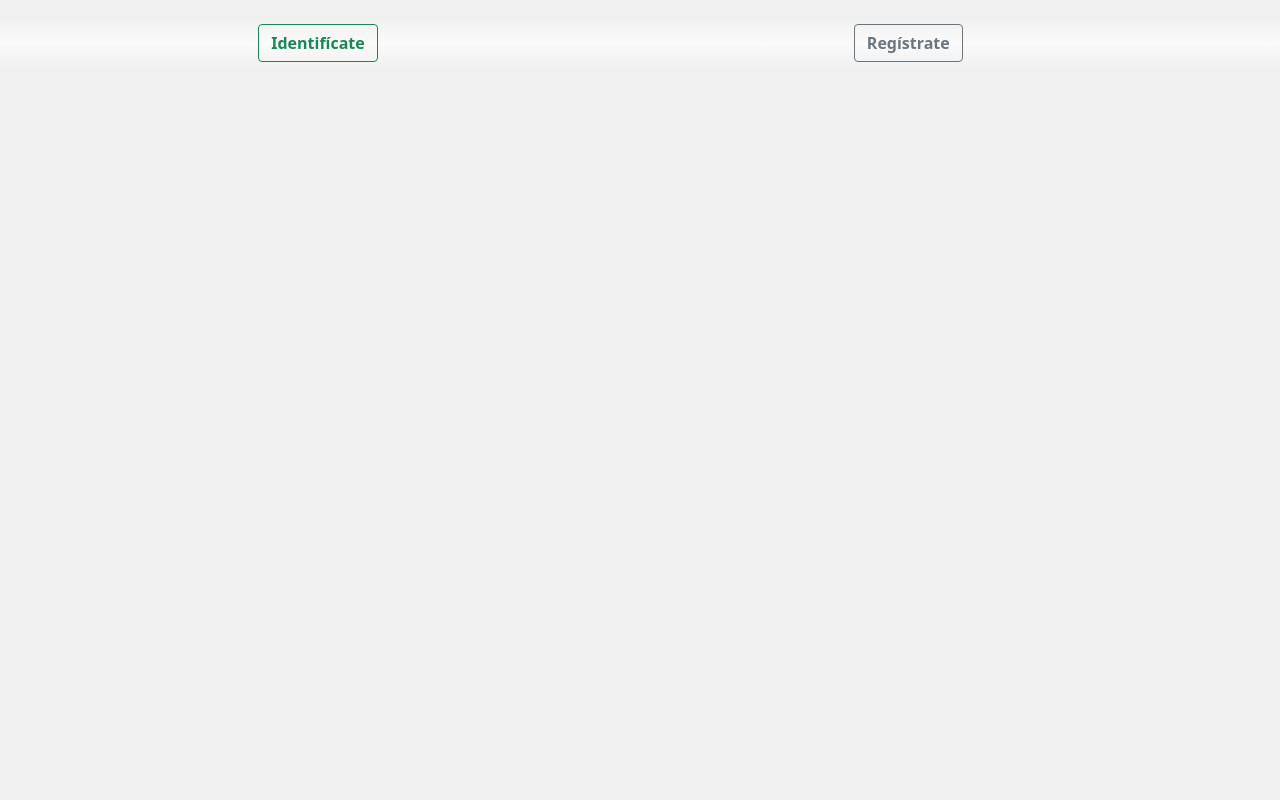
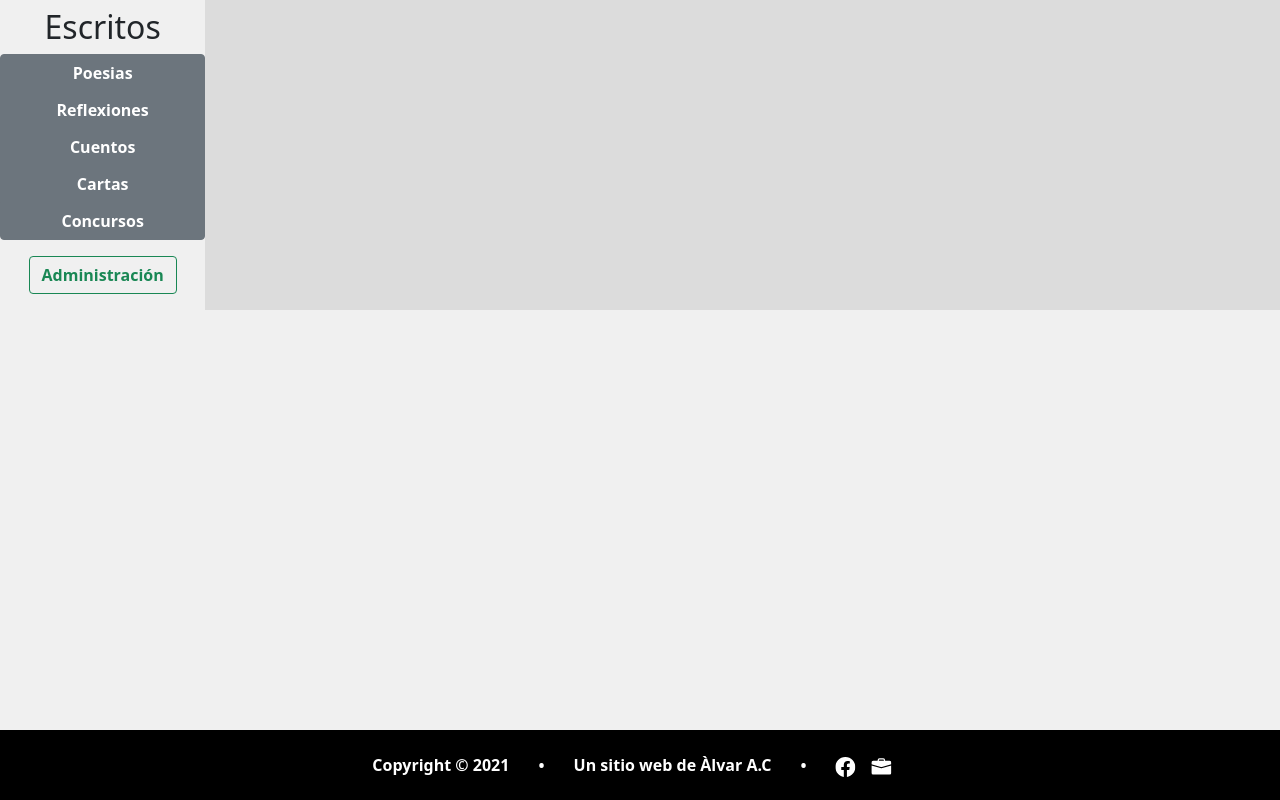
Before and after one commit to AlvarAC1/web_escritos, an Angular app in the folder client/: page / in a window 1280 px wide. Built offline with nearby package versions, Linux system fonts and the light colour scheme.

Commit message:
Creacion de ROUTING + usuario-editar + reestructuracion del menu de navegacion, la seccion de login, quitada sección registro y creado el footer:

```diff
--- a/client/src/app/app.component.html
+++ b/client/src/app/app.component.html
@@ -1,83 +1,66 @@
+<div class="row">
 
-<!--------------------------------------------------------
--	DIV TOP BIENVENIDA - Si el usuario esta registrado   -
---------------------------------------------------------->
+	<!---------------------------
+	-	DIV NAVEGADOR IZQUIERDA -
+	---------------------------->
 
-<div *ngIf="identidad" class="navigation col-lg-1" id="jo">
-	<h1>
-  		Bienvenido {{identidad.nombre}}
-	</h1>
-	<button type="button" class="btn btn-outline-danger m-2" id="salirSesion" (click)="cerrarSesion()">Cerrar sesión</button>
-</div>
+	<div class="col-2" id="navIz">
+		<div  class="navigation text-center">
 
-
-
-<div *ngIf="identidad" class="central col-lg-12 text-center">
-	<img src="https://s1.1zoom.me/b5050/596/Evening_Forests_Mountains_Firewatch_Campo_Santo_549147_1920x1080.jpg" class="img-fluid" alt="...">
-</div>
-
-<!---------------------------------------------------------------------------------------
--	DIV TOP IDENTIFICACION - Opcion con Modal, investigar como cerrar al hacer submit   -
----------------------------------------------------------------------------------------->
-
-<!-- Boton disparo modal
-<button type="button" class="btn btn-outline-success fw-bolder text-center" data-bs-toggle="modal" data-bs-target="#exampleModal">
-  Identifícate
+			<h2 class="m-2">
+		  		{{titulo}}
+			</h2>
+	<!-- Navegador Izquierda Menu -->
+			<div>
+				<div class="btn-group-vertical" id="navIzMen" role="group" aria-label="Vertical button group">
+				    <button type="button" class="btn btn-secondary fw-bolder ">
+				    	<a href="" class="text-reset text-decoration-none ">Poesias</a>
 					</button>
-Ventana Modal
-<div *ngIf="!identidad" class="modal fade" id="exampleModal" tabindex="-1" aria-labelledby="exampleModalLabel" aria-hidden="true">
-  <div class="modal-dialog">
-    <div class="modal-content">
-      <div class="modal-header">
-        <h5 class="modal-title" id="exampleModalLabel">Identifícate</h5>
-        <button type="button" class="btn-close" data-bs-dismiss="modal" aria-label="Close"></button>
-      </div>
-      <form #identificateForm="ngForm" (ngSubmit)="onSubmit()"	id="formularioIdentificateEscondido" >
-      <div class="modal-body">
-		<div *ngIf="errorMessage" class="alert alert-danger text-center" role="alert">
-			{{errorMessage}}
-		</div>
-			<div class="form-floating mb-3 bg-light" >
-		 	<input #emailIde="ngModel" [(ngModel)]="usuarioModelo_identidicado.email" 			name="emailIde" type="email" class="form-control" placeholder="nombre@ejemplo.es" required>
-		  	<label for="floatingInput" focus>Correo electrónico</label>
-		</div>
-		<div class="form-floating mb-3">
-			<input #passwordIde="ngModel" [(ngModel)]="usuarioModelo_identidicado.password" 		name="passwordIde" type="password" class="form-control" placeholder="Contraseña" required>
-		  	<label for="floatingPassword">Contraseña</label>
+					<button type="button" class="btn btn-secondary fw-bolder ">
+				    	<a href="" class="text-reset text-decoration-none">Reflexiones</a>
+					</button>
+					<button type="button" class="btn btn-secondary fw-bolder ">
+				    	<a href="" class="text-reset text-decoration-none">Cuentos</a>
+					</button>
+					<button type="button" class="btn btn-secondary fw-bolder ">
+				    	<a href="" class="text-reset text-decoration-none">Cartas</a>
+					</button>
+					<button type="button" class="btn btn-secondary fw-bolder ">
+				    	<a href="" class="text-reset text-decoration-none">Concursos</a>
+					</button>
+					<button *ngIf="identidad" type="button" class="btn btn-secondary fw-bolder ">
+				    	<a href="" class="text-reset text-decoration-none">Favoritos</a>
+					</button>
 				</div>
 			</div>
-      <div class="modal-footer">
-        <button type="button" class="btn btn-secondary" id="cerrarModal" data-bs-dismiss="modal">Cerrar</button>
-        <input type="submit" class="btn btn-outline-primary rounded-pill fw-bolder font-monospace" name="" value="Enviar">
-      </div>
-      </form>
+	<!-- Navegador Izquierda Usuario Opciones  -->
+			<div *ngIf="identidad" id="usuario_identificado" class="text-center">
+				<p class="mt-3 fw-bolder">Hola {{identidad.nombre}}</p>
+				<a [routerLink]="['/mis-datos']" class="btn btn-outline-dark">
+					<svg xmlns="http://www.w3.org/2000/svg" width="16" height="16" fill="currentColor" class="bi bi-gear" viewBox="0 0 16 16">
+						<path d="M8 4.754a3.246 3.246 0 1 0 0 6.492 3.246 3.246 0 0 0 0-6.492zM5.754 8a2.246 2.246 0 1 1 4.492 0 2.246 2.246 0 0 1-4.492 0z"/>
+						<path d="M9.796 1.343c-.527-1.79-3.065-1.79-3.592 0l-.094.319a.873.873 0 0 1-1.255.52l-.292-.16c-1.64-.892-3.433.902-2.54 2.541l.159.292a.873.873 0 0 1-.52 1.255l-.319.094c-1.79.527-1.79 3.065 0 3.592l.319.094a.873.873 0 0 1 .52 1.255l-.16.292c-.892 1.64.901 3.434 2.541 2.54l.292-.159a.873.873 0 0 1 1.255.52l.094.319c.527 1.79 3.065 1.79 3.592 0l.094-.319a.873.873 0 0 1 1.255-.52l.292.16c1.64.893 3.434-.902 2.54-2.541l-.159-.292a.873.873 0 0 1 .52-1.255l.319-.094c1.79-.527 1.79-3.065 0-3.592l-.319-.094a.873.873 0 0 1-.52-1.255l.16-.292c.893-1.64-.902-3.433-2.541-2.54l-.292.159a.873.873 0 0 1-1.255-.52l-.094-.319zm-2.633.283c.246-.835 1.428-.835 1.674 0l.094.319a1.873 1.873 0 0 0 2.693 1.115l.291-.16c.764-.415 1.6.42 1.184 1.185l-.159.292a1.873 1.873 0 0 0 1.116 2.692l.318.094c.835.246.835 1.428 0 1.674l-.319.094a1.873 1.873 0 0 0-1.115 2.693l.16.291c.415.764-.42 1.6-1.185 1.184l-.291-.159a1.873 1.873 0 0 0-2.693 1.116l-.094.318c-.246.835-1.428.835-1.674 0l-.094-.319a1.873 1.873 0 0 0-2.692-1.115l-.292.16c-.764.415-1.6-.42-1.184-1.185l.159-.291A1.873 1.873 0 0 0 1.945 8.93l-.319-.094c-.835-.246-.835-1.428 0-1.674l.319-.094A1.873 1.873 0 0 0 3.06 4.377l-.16-.292c-.415-.764.42-1.6 1.185-1.184l.292.159a1.873 1.873 0 0 0 2.692-1.115l.094-.319z"/>
+					</svg>
+					Mis datos
+				</a>
+				<div></div>
+				<button type="button" class="btn btn-outline-danger mt-3" id="salirSesion" (click)="cerrarSesion()">Salir</button>
 			</div>
 		</div>
+	<!-- Navegador Izquierda Informacion para Usuario -->
+		<div *ngIf="identidad" class="text-center mt-3">
+			<p>Estas identificado</p>
+			<router-outlet></router-outlet>
 		</div>
--->
-
-
-
-
-
-
-
-<!---------------------------------------------------------------
--	DIV TOP IDENTIFICACION - Si el usuario no esta registrado   -
----------------------------------------------------------------->
-
-<div *ngIf="!identidad" class="container p-2" id="divIdyReg">
-	<div class="row">
-		<div class="col-1" id="a"></div>
-<!-- Seccion Identifícate -->
-		<div class="col-4" id="b">
+	<!-- Navegador Izquierda IDENTIFICACION ADMINISTRADOR -->
+		<div *ngIf="!identidad">
 			<div class="m-3 text-center">
-				<button type="button" class="btn btn-outline-success fw-bolder" data-bs-toggle="collapse" href="#formularioIdentificateEscondido">Identifícate</button>
+				<button type="button" class="btn btn-outline-success fw-bolder" data-bs-toggle="collapse" href="#formularioIdentificateEscondido">Administración</button>
 			</div>
 			<div *ngIf="identificateErrorMessage" class="alert alert-danger text-center" role="alert">
 				{{identificateErrorMessage}}
 			</div>
-			<form #identificateForm="ngForm" (ngSubmit)="onSubmit()"	id="formularioIdentificateEscondido" class="collapse">
+			<form #identificateForm="ngForm" (ngSubmit)="onSubmit()"	id="formularioIdentificateEscondido" class="collapse p-2">
 				<div class="form-floating mb-3 bg-light" >
 				 	<input #emailIde="ngModel" [(ngModel)]="usuarioModelo_identidicado.email"	name="emailIde" type="email" class="form-control" placeholder="nombre@ejemplo.es" required>
 				  	<label for="floatingInput">Correo electrónico</label>
@@ -91,48 +74,22 @@ Ventana Modal
 				</div>
 			</form>
 		</div>
-		<div class="col-1" id="c"></div>
-<!-- Seccion Registrate -->
-		<div class="col-5" id="d">
-			<div class="m-3 text-center">
-				<button type="button" class="btn btn-outline-secondary fw-bolder" data-bs-toggle="collapse" href="#formularioRegistrateEscondido">Regístrate</button>
+	</div> <!-- DIV NAVEGADOR IZQUIERDA -->
+	<div class="col-10" id="divCentral">
 	</div>
-			<div *ngIf="!passwordReg.valid && passwordReg.touched && registrateAlertaMessage" class="alert alert-warning text-center" role="alert">
-  				{{registrateAlertaMessage}}
-			</div>
-			<form #registrateForm="ngForm" (ngSubmit)="onSubmitRegistrate()" id="formularioRegistrateEscondido" class="collapse">
-
-				<div class="form-floating mb-3 bg-light">
-				 	<input #nombre="ngModel" [(ngModel)]="usuarioModelo_registrado.nombre" 		name="nombreReg" type="text" class="form-control" placeholder="Nombre" required>
-				  	<label for="floatingInput">Nombre</label>
-				</div>
-				<div class="form-floating mb-3">
-					<input #apellidos="ngModel" [(ngModel)]="usuarioModelo_registrado.apellidos" 	name="apellidosReg" type="text" class="form-control" placeholder="Apellidos" required>
-				  	<label for="floatingPassword">Apellidos</label>
-				</div>
-				<div class="form-floating mb-3">
-					<input #emailReg="ngModel" [(ngModel)]="usuarioModelo_registrado.email"		name="emailReg" type="email" class="form-control" placeholder="nombre@ejemplo.es" required>
-				  	<label for="floatingPassword">Correo electrónico</label>
-				</div>
-				<div class="form-floating mb-2">
-					<input #passwordReg="ngModel" [(ngModel)]="usuarioModelo_registrado.password" 	name="passwordReg"	type="password" class="form-control" placeholder="Contraseña" required>
-				  	<label for="floatingPassword">Contraseña</label>
-				</div>
-				<!--	Imagen
-				<div class="mb-3 text-center">
-					<label for="floatingPassword" class="mb-2 fs-5">Imagen de Usuario</label>
-					<input #imagen="ngModel" [(ngModel)]="usuarioModelo_registrado.imagen" 		name="imagenReg" class="form-control" type="file" id="formFile">
-				</div>
-				-->
-				<div class="form-floating mb-3 text-center">
-					<input type="submit" class="btn btn-outline-primary rounded-pill mt-4 fw-bolder font-monospace" name="" value="Registrarse">
-				</div>
-
-			</form>
-		</div>
-		<div class="col-1" id="e"></div>
+	<div class="container text-white fw-bolder" id="footer">
+	    <p class="position-absolute top-50 start-50 translate-middle">
+			Copyright © 2021 &nbsp;&nbsp;&nbsp;&nbsp;&nbsp; • &nbsp;&nbsp;&nbsp;&nbsp;&nbsp; Un sitio web de Àlvar A.C &nbsp;&nbsp;&nbsp;&nbsp;&nbsp; • &nbsp;&nbsp;&nbsp;&nbsp;&nbsp;
+			<svg xmlns="http://www.w3.org/2000/svg" width="20" height="20" fill="currentColor" class="" id="social-fb" viewBox="0 0 16 16">
+			  <path d="M16 8.049c0-4.446-3.582-8.05-8-8.05C3.58 0-.002 3.603-.002 8.05c0 4.017 2.926 7.347 6.75 7.951v-5.625h-2.03V8.05H6.75V6.275c0-2.017 1.195-3.131 3.022-3.131.876 0 1.791.157 1.791.157v1.98h-1.009c-.993 0-1.303.621-1.303 1.258v1.51h2.218l-.354 2.326H9.25V16c3.824-.604 6.75-3.934 6.75-7.951z"/>
+			</svg>
+			<svg xmlns="http://www.w3.org/2000/svg" width="20" height="20" fill="currentColor" class="ms-3 me-3" id="social-email" viewBox="0 0 16 16">
+			  <path d="M6.5 1A1.5 1.5 0 0 0 5 2.5V3H1.5A1.5 1.5 0 0 0 0 4.5v1.384l7.614 2.03a1.5 1.5 0 0 0 .772 0L16 5.884V4.5A1.5 1.5 0 0 0 14.5 3H11v-.5A1.5 1.5 0 0 0 9.5 1h-3zm0 1h3a.5.5 0 0 1 .5.5V3H6v-.5a.5.5 0 0 1 .5-.5z"/>
+			  <path d="M0 12.5A1.5 1.5 0 0 0 1.5 14h13a1.5 1.5 0 0 0 1.5-1.5V6.85L8.129 8.947a.5.5 0 0 1-.258 0L0 6.85v5.65z"/>
+			</svg>
 
 
+		</p>
 
 
 	</div>
--- a/client/src/app/app.component.ts
+++ b/client/src/app/app.component.ts
@@ -11,7 +11,7 @@ import { UsuarioModelo } from './modelos/usuarioModelo';
 })
 
 export class AppComponent implements OnInit{
-  public title = 'Bienvenido a los Escritos de Manuel Argudo Alvarez';
+  public titulo = 'Escritos';
   public usuarioModelo_identidicado: UsuarioModelo;
   public usuarioModelo_registrado: UsuarioModelo;
   public identidad;
--- /dev/null
+++ b/client/src/app/components/usuario-editar.component.ts
@@ -0,0 +1,43 @@
+import { Component, OnInit } from '@angular/core';
+
+import { GLOBAL } from '../servicios/global';
+import { UsuarioServicio } from '../servicios/usuario.servicio';
+import { UsuarioModelo } from '../modelos/usuarioModelo';
+
+@Component({
+	selector: 'usuario-editar',
+	templateUrl: '../vistas/usuario-editar.html',
+	providers: [UsuarioServicio]
+})
+
+export class UsuarioEditarComponent implements OnInit {
+
+	public titulo: string;
+	public user: UsuarioModelo;
+	public identidad;
+	public token;
+	public alertMessage;
+	public url:string;
+
+	constructor(
+
+		private _usuarioServicio: UsuarioServicio
+
+		){
+
+		this.titulo = "Actualizar mis datos";
+		this.identidad = this._usuarioServicio.getIdentidad();
+  		this.token = this._usuarioServicio.getToken();
+
+	}
+
+
+	ngOnInit(){
+
+		console.log("UsuarioEditarComponent.ts cargado");
+
+
+	}
+
+
+}//UsuarioEditarComponent
--- /dev/null
+++ b/client/src/app/vistas/usuario-editar.html
@@ -0,0 +1,5 @@
+<div class="" *ngIf="identidad">
+	<p> {{titulo}} </p>
+	<!-- Formulario -->
+
+</div>
--- a/client/src/assets/css/styles.css
+++ b/client/src/assets/css/styles.css
@@ -2,8 +2,48 @@ body{
 	background: rgba(240,240,240,1);
 }
 
-#divIdyReg{
-	background: rgb(245,245,245);
-	background: linear-gradient(0deg, rgba(240,240,240,1) 20%, rgba(250,250,250,1) 50%, rgba(240,240,240,1) 80%);
+#navIzMen{
 	min-width: 100%;
 }
+
+#divCentral{
+/*	background-image: url("https://image.architonic.com/img_pro2-4/152/1131/grey-amani-grey-b.jpg"), url("paper.gif");
+  	background-repeat: no-repeat, repeat;*/
+  	background: rgba(220,220,220,1);
+
+}
+
+#navIz{
+	padding-right: 0px;
+}
+
+#footer{
+	min-width: 100%;
+	height: 70px;
+	position: fixed;
+	left: 0;
+	bottom: 0;
+	background-color: black
+}
+
+
+/************
+*	Footer	*
+************/
+
+/*ICONOS RRSS*/
+#social-fb, #social-email{
+     -webkit-transform: scale(1);
+     -moz-transform: scale(1);
+     -o-transform: scale(1);
+     -webkit-transition-duration: 0.5s;
+     -moz-transition-duration: 0.5s;
+     -o-transition-duration: 0.5s;
+ }
+
+#social-fb:hover, #social-email:hover{
+    color: #2d88ff;
+    -webkit-transform: scale(1.5);
+    -moz-transform: scale(1.5);
+    -o-transform: scale(1.5);
+ }
```
Also changed, not shown: client/src/app/app.module.ts (+14 -8 lines), client/src/app/app.routing.ts (added, +32 -0 lines), 1 other file (tests, documents, lock files or other folders). Lines whose indentation alone changed are shown as unchanged.
